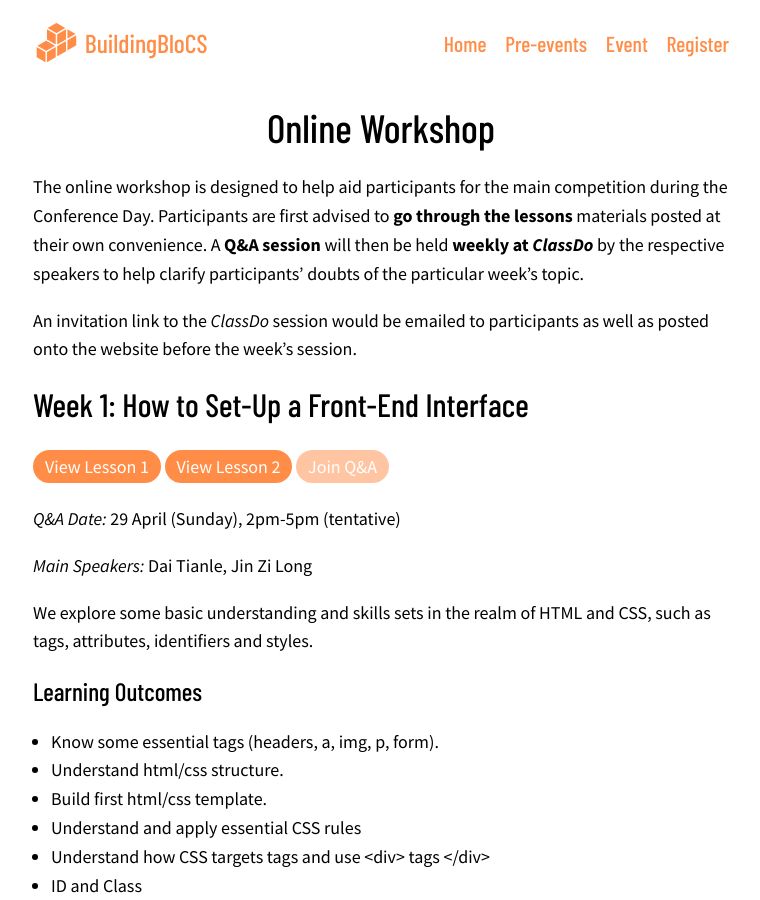
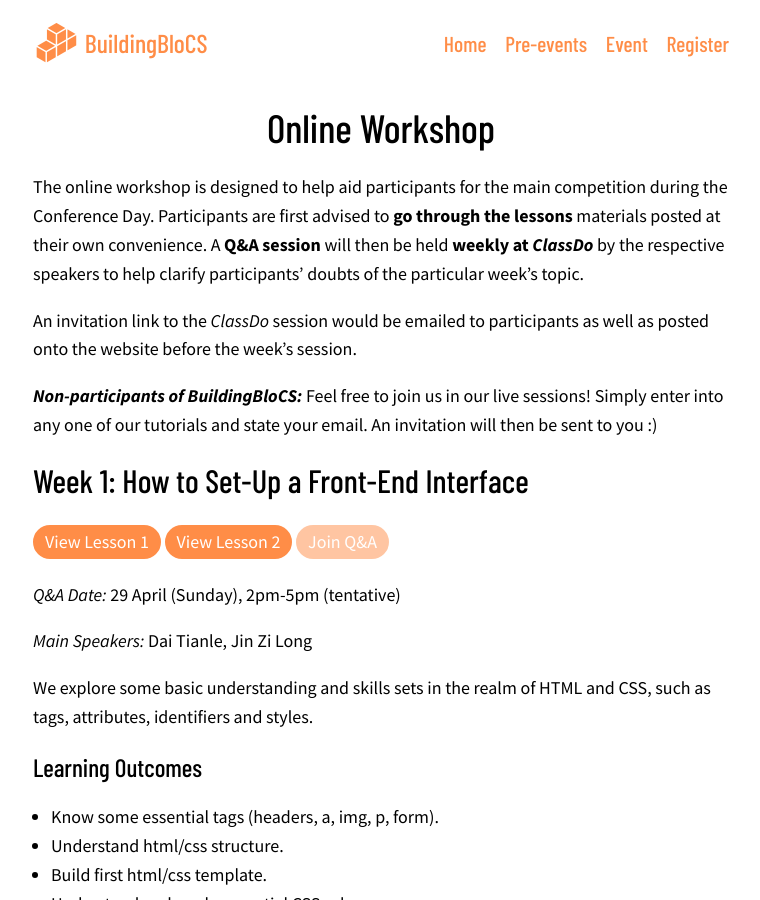
Before and after one commit to buildingblocs/2018, a Jekyll site: the page built from pre-event/workshop/index.md, in a window 1280 px wide and 900 px high. Shown: the whole window, without its empty margins (259-1019 px from the left). Built offline with Jekyll 4.4.1, drawn with Linux system fonts in a browser that asks for light colours; some web fonts are replaced; our own code applies the rules of GitHub Pages for plain Markdown files.

Commit message:
Update index.md

```diff
--- a/pre-event/workshop/index.md
+++ b/pre-event/workshop/index.md
@@ -7,6 +7,8 @@ layout: default
 The online workshop is designed to help aid participants for the main competition during the Conference Day. Participants are first advised to **go through the lessons** materials posted at their own convenience. A **Q&A session** will then be held **weekly at *ClassDo*** by the respective speakers to help clarify participants’ doubts of the particular week’s topic.
 
 An invitation link to the *ClassDo* session would be emailed to participants as well as posted onto the website before the week’s session.
+
+***Non-participants of BuildingBloCS:*** Feel free to join us in our live sessions! Simply enter into any one of our tutorials and state your email. An invitation will then be sent to you :)
 
 ## Week 1: How to Set-Up a Front-End Interface
 
```
